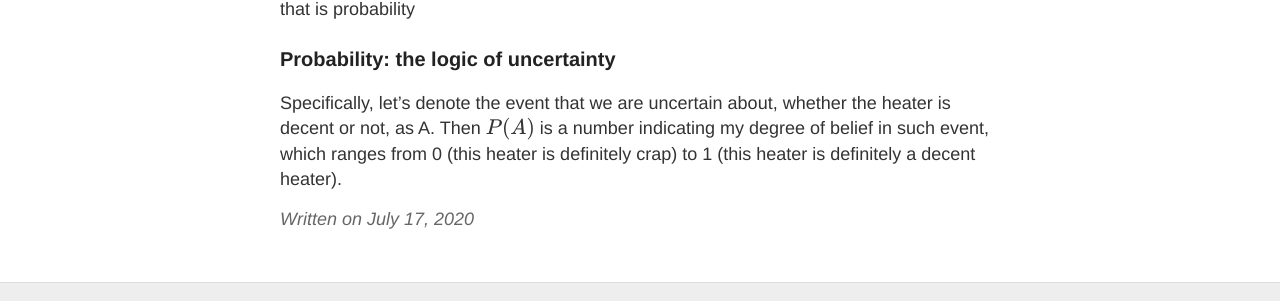
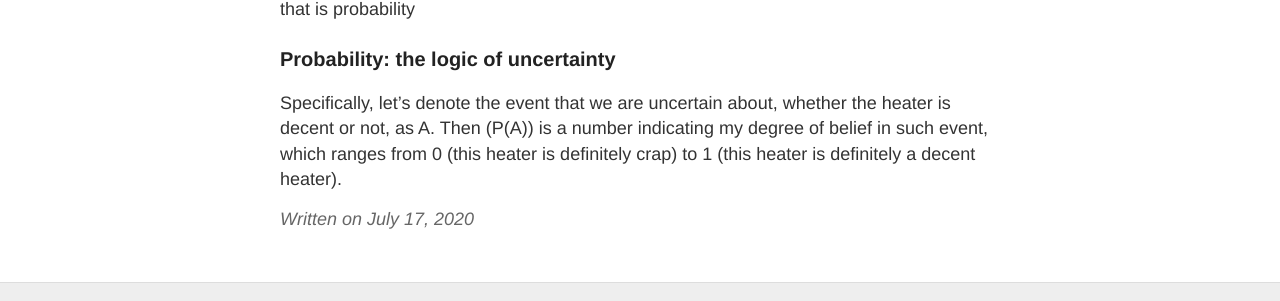
Before and after one commit to hungdtrn/hungdtrn.github.io, a Jekyll site: the page built from _posts/2020-07-17-probability-heater.md, in a window 1280 px wide. Shown: the part 1554-1855 px from the top of the page. Built offline with Jekyll 4.4.1, drawn with Linux system fonts in a browser that asks for light colours.

```diff
--- a/_posts/2020-07-17-probability-heater.md
+++ b/_posts/2020-07-17-probability-heater.md
@@ -16,4 +16,4 @@ As numbers are more reliable than feelings, there should be a numerical way that
 
 ### Probability: the logic of uncertainty
 
-Specifically, let's denote the event that we are uncertain about, whether the heater is decent or not, as A. Then $$P(A)$$ is a number indicating my degree of belief in such event, which ranges from 0 (this heater is definitely crap) to 1 (this heater is definitely a decent heater).
+Specifically, let's denote the event that we are uncertain about, whether the heater is decent or not, as A. Then \(P(A)\) is a number indicating my degree of belief in such event, which ranges from 0 (this heater is definitely crap) to 1 (this heater is definitely a decent heater).
```
